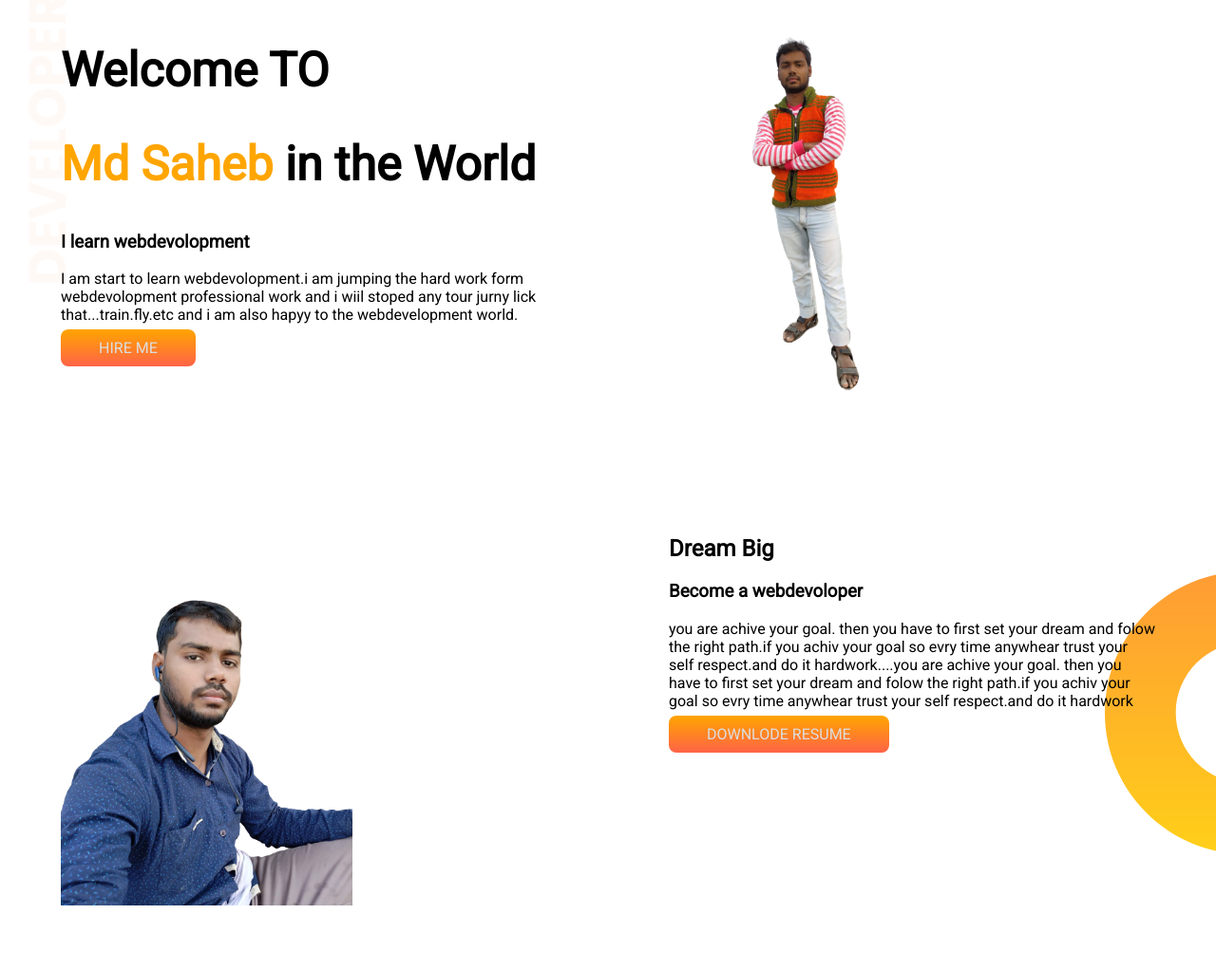
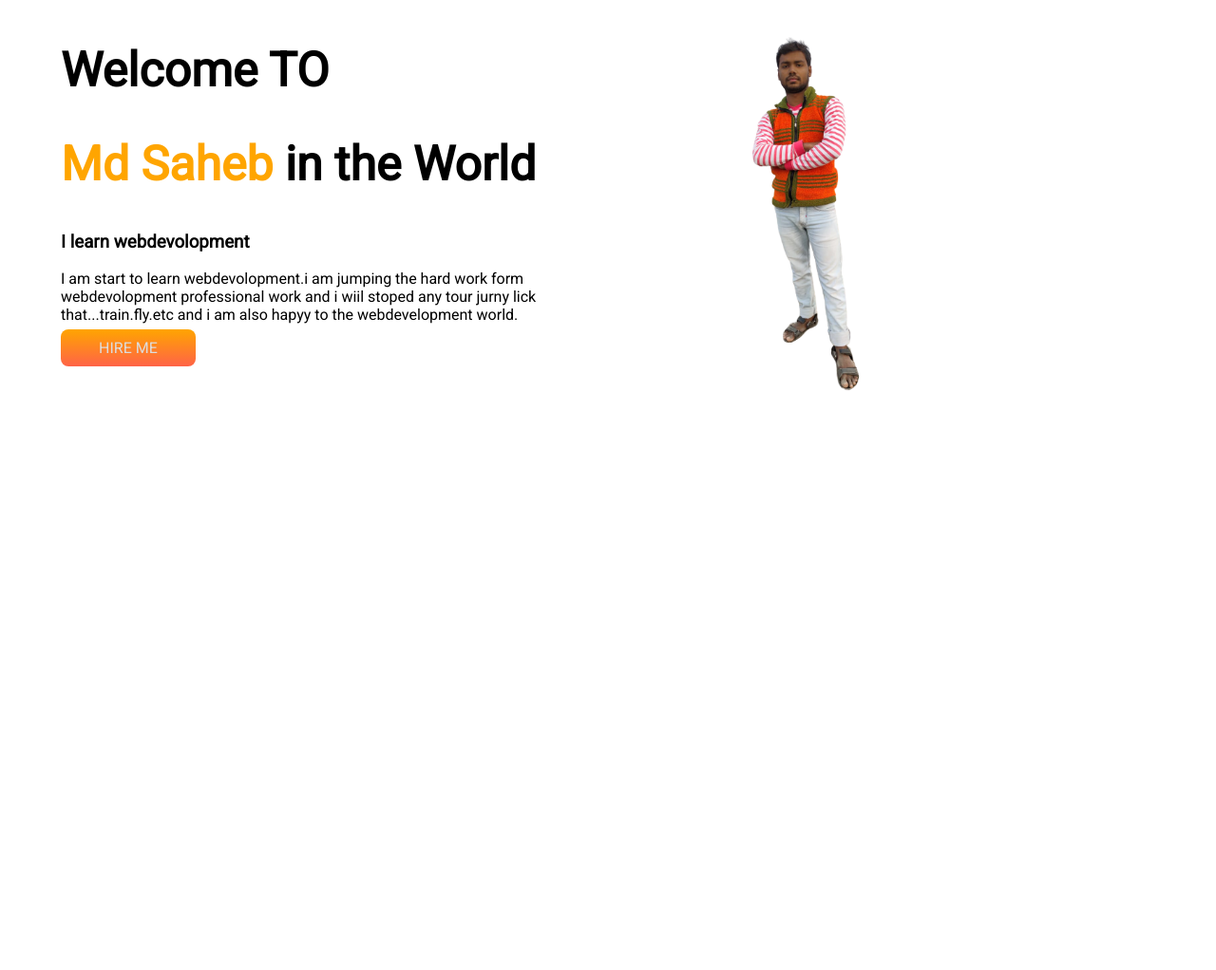
Before and after one commit to sahhebali/pracktice-repo, a plain HTML site: page index.html in a window 1280 px wide. Shown: the part 61-1083 px from the top of the page at 95% size. After the commit the page ends 800 px from the top, so only its background shows below. Drawn offline with Linux system fonts and the light colour scheme.

Commit message:
practis-repo

```diff
--- a/index.html
+++ b/index.html
@@ -32,21 +32,6 @@
         </div>
 
     </section>
-    <section class="dream-big flexible-container">
-        <div class="half-width">
-            <img src="img/39dae6f5-f93a-498f-9b08-60a3b888eb93-removebg-preview.png" alt="logo">
-        </div>
-        <div class="half-width">
-            <h2>Dream Big</h2>
-            <h3>Become a webdevoloper</h3>
-            <p>you are achive your goal. then you have to first set your dream and folow the right path.if you achiv
-                your goal so evry time anywhear trust your self respect.and do it hardwork....you are achive your goal.
-                then you have to first set your dream and folow the right path.if you achiv your goal so evry time
-                anywhear trust your self respect.and do it hardwork</p>
-            <a target="_blank" class="acnchor-tag"
-                href="https://sahhebali.github.io/portfolio-website-mileston1/">DOWNLODE RESUME</a>
-        </div>
-    </section>
 
 </body>
 
--- a/style.css
+++ b/style.css
@@ -3,17 +3,10 @@ body{
     font-family: 'Roboto', sans-serif;
     margin: 0;
 }
-.flexible-container{
+section{
     display: flex;
-    background-image: url(img/top-banner.png);
-    background-repeat: no-repeat;
 }
-.dream-big{
-
-    background-image: url(img/dream-bg.png);
-    background-repeat: no-repeat;
-    background-position: right;
-}
+/* section-1 */
 h1{
 font-size: 50px;
 }
```
